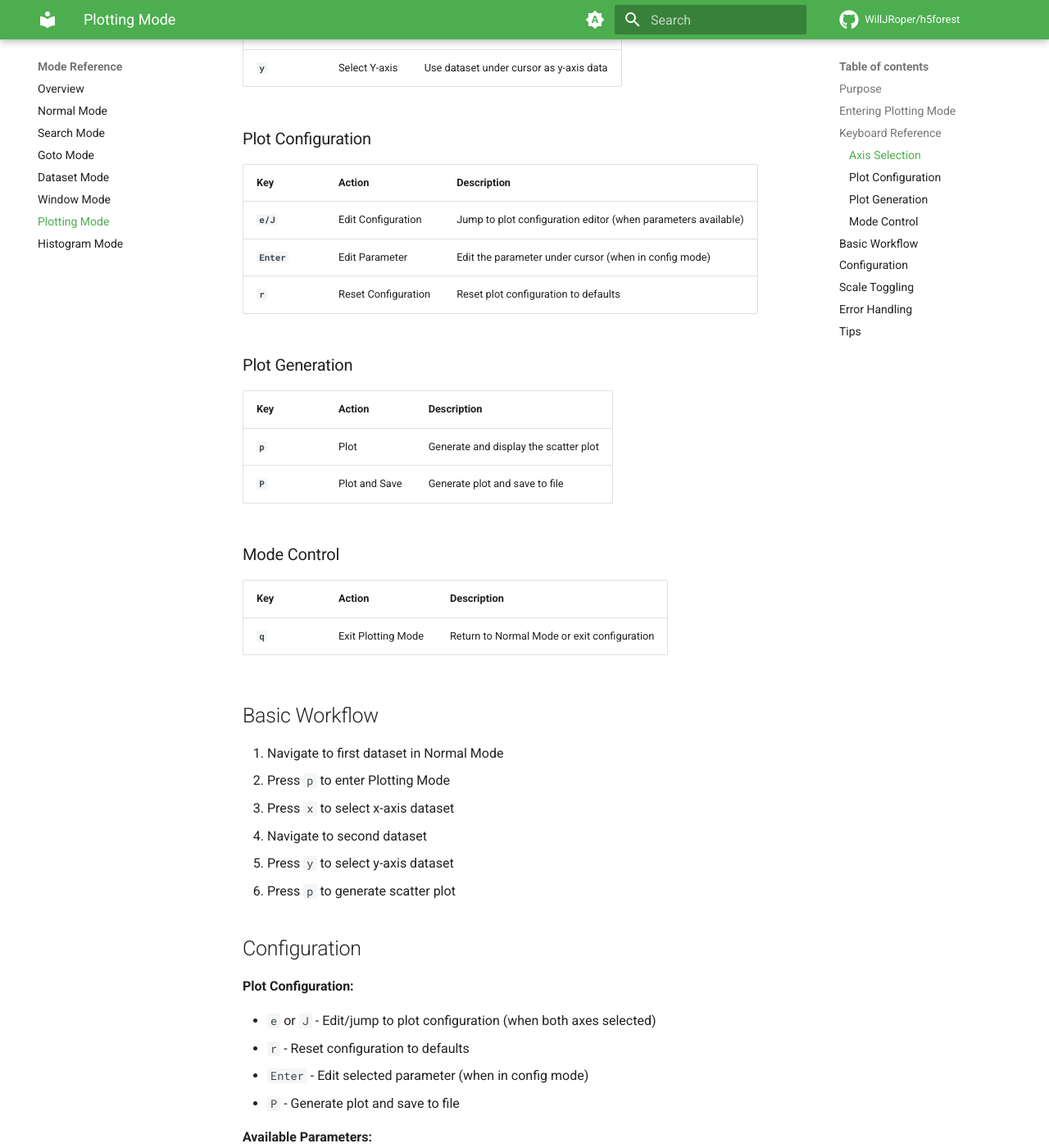
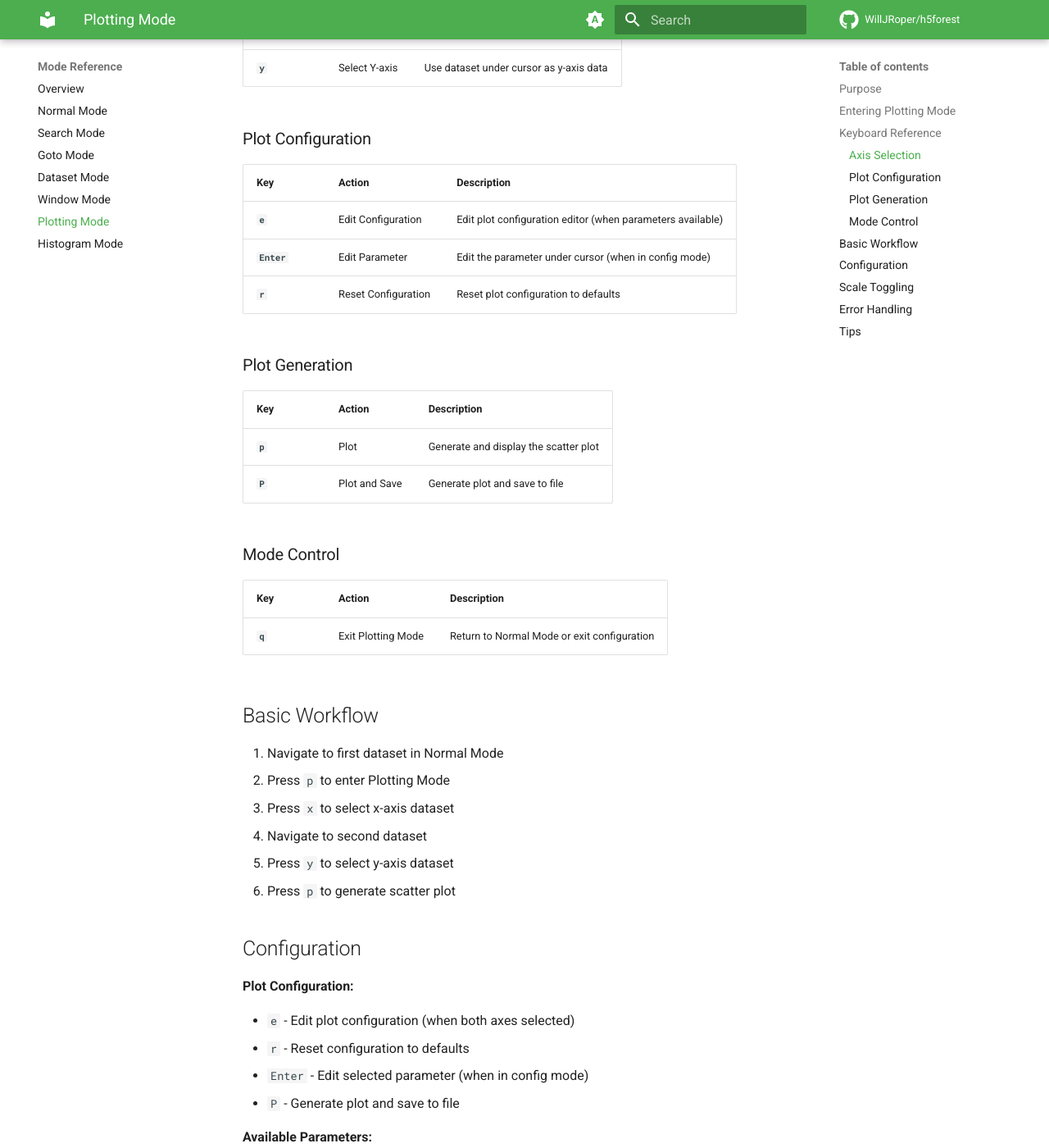
Before and after one commit to WillJRoper/h5forest, an MkDocs documentation site: the page built from docs/modes/plotting.md, in a window 1280 px wide and 1400 px high, scrolled down 821 px. Shown: the whole window at 82% size. Built offline with MkDocs 1.6.1 and Material for MkDocs 9.7.7, drawn with Linux system fonts in a browser that asks for light colours; comment, search, counter and statistics services are not loaded.

Commit message:
Updating docs to reflect config jump changes

```diff
--- a/docs/modes/plotting.md
+++ b/docs/modes/plotting.md
@@ -24,11 +24,11 @@ From Normal Mode, press **`p`** to enter Plotting Mode.
 
 ### Plot Configuration
 
-| Key         | Action              | Description                                                   |
-| ----------- | ------------------- | ------------------------------------------------------------- |
-| **`e/J`**   | Edit Configuration  | Jump to plot configuration editor (when parameters available) |
-| **`Enter`** | Edit Parameter      | Edit the parameter under cursor (when in config mode)         |
-| **`r`**     | Reset Configuration | Reset plot configuration to defaults                          |
+| Key         | Action              | Description                                                |
+| ----------- | ------------------- | ---------------------------------------------------------- |
+| **`e`**     | Edit Configuration  | Edit plot configuration editor (when parameters available) |
+| **`Enter`** | Edit Parameter      | Edit the parameter under cursor (when in config mode)      |
+| **`r`**     | Reset Configuration | Reset plot configuration to defaults                       |
 
 ### Plot Generation
 
@@ -56,7 +56,7 @@ From Normal Mode, press **`p`** to enter Plotting Mode.
 
 **Plot Configuration:**
 
-- `e` or `J` - Edit/jump to plot configuration (when both axes selected)
+- `e` - Edit plot configuration (when both axes selected)
 - `r` - Reset configuration to defaults
 - `Enter` - Edit selected parameter (when in config mode)
 - `P` - Generate plot and save to file
```
Also changed, not shown: docs/modes/histogram.md (+2 -2 lines).
